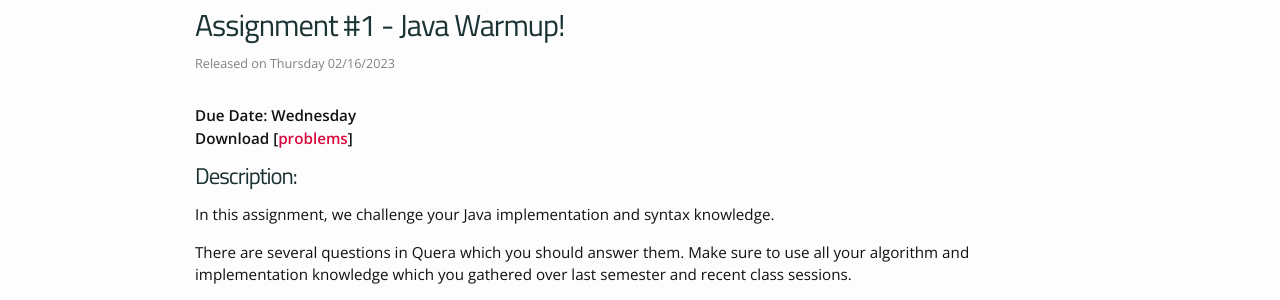
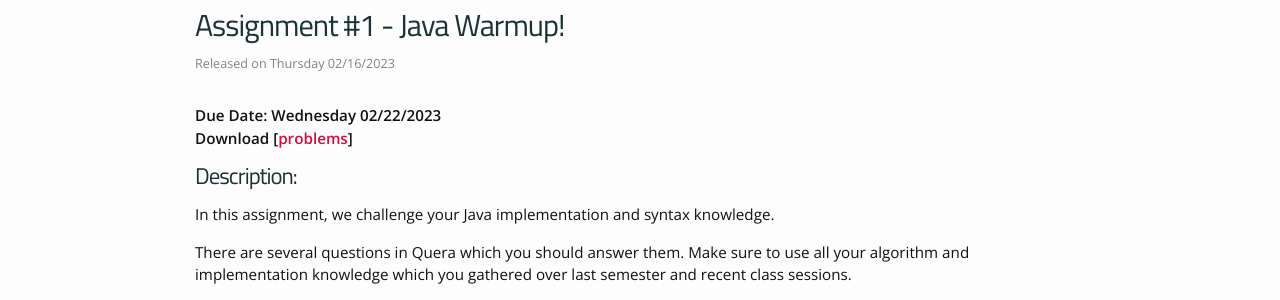
Before and after one commit to MobinNesari81/CS-AP, a Jekyll site: the page built from _assignments/01_sample_assignment.md, in a window 1280 px wide. Shown: the part 167-467 px from the top of the page. Built offline with Jekyll 4.4.1, drawn with Linux system fonts in a browser that asks for light colours; nearby versions of some CDN libraries.

Commit message:
Fixing Assignment 1

```diff
--- a/_layouts/assignment.html
+++ b/_layouts/assignment.html
@@ -11,7 +11,7 @@ title: page.title
 
   <div>
     {% if page.due_event %}
-    <span style="font-weight: bold">Due Date: {{page.due_event.date | date:"%A"}} {{ page.due | date: site.dateformat }}</span>
+    <span style="font-weight: bold">Due Date: {{page.due_event.date | date:"%A"}} {{ page.due_event.date | date: site.dateformat }}</span>
     {% endif %}
     <p style="font-weight: bold">Download
       {% if page.pdf %}
```
